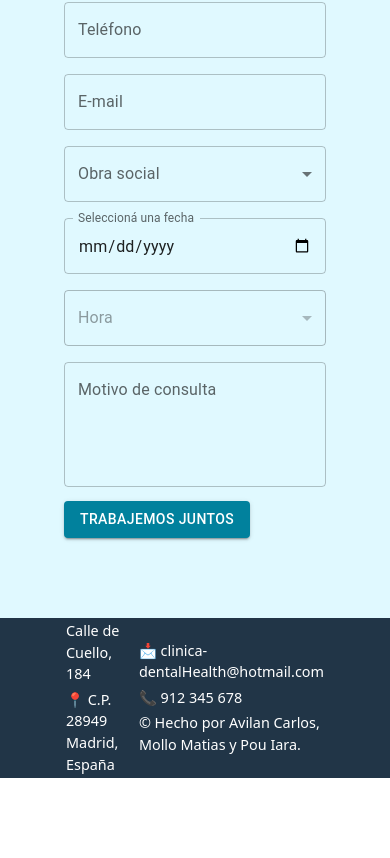
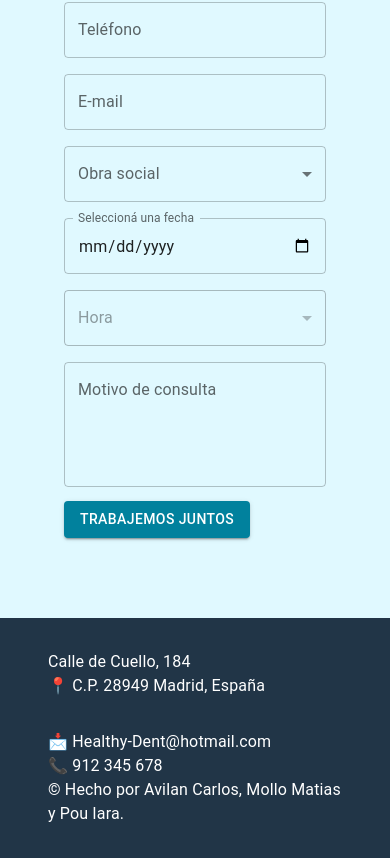
Before and after one commit to MatiasMollo/TPO-API, a React (Vite) app: page / in a window 390 px wide. Shown: the part 3246-4104 px from the top of the page. Before the commit the page ends 4024 px from the top, so only its background shows below. Built offline with nearby package versions, Linux system fonts and the light colour scheme.

Commit message:
Arregla responsive footer

```diff
--- a/src/components/Footer/Footer.jsx
+++ b/src/components/Footer/Footer.jsx
@@ -1,19 +1,39 @@
-import "./footer.css";
 import React from "react";
+import { Box, Container, Typography } from "@mui/material";
 
 const Footer = () => {
   return (
-    <footer>
-      <span>
-        <p>Calle de Cuello, 184</p>
-        <p>📍 C.P. 28949 Madrid, España</p>
-      </span>
-      <span>
-        <p>📩 clinica-dentalHealth@hotmail.com</p>
-        <p>📞 912 345 678</p>
-        <p>© Hecho por Avilan Carlos, Mollo Matias y Pou Iara.</p>
-      </span>
-    </footer>
+    <Box
+      component="footer"
+      sx={{
+        textAlign: "left",
+        backgroundColor: "#213547",
+        color: "white",
+        padding: 4,
+      }}
+    >
+      <Container
+        sx={{
+          display: "flex",
+          justifyContent: "space-between",
+          flexWrap: "wrap",
+          gap: 4,
+        }}
+      >
+        <Box>
+          <Typography>Calle de Cuello, 184</Typography>
+          <Typography>📍 C.P. 28949 Madrid, España</Typography>
+        </Box>
+
+        <Box>
+          <Typography>📩 Healthy-Dent@hotmail.com</Typography>
+          <Typography>📞 912 345 678</Typography>
+          <Typography display="block">
+            © Hecho por Avilan Carlos, Mollo Matias y Pou Iara.
+          </Typography>
+        </Box>
+      </Container>
+    </Box>
   );
 };
 
--- a/src/components/Footer/footer.css
+++ /dev/null
@@ -1,18 +0,0 @@
-footer {
-  height: 10em;
-  background-color: #213547;
-  color: white;
-  box-sizing: border-box;
-  display: flex;
-  justify-content: space-between;
-  align-items: center;
-  padding-inline: 4em;
-}
-
-footer p {
-  margin: 0px;
-  padding: 2px;
-  font-size: 0.9em;
-  width: 100%;
-  text-align: left;
-}
```
